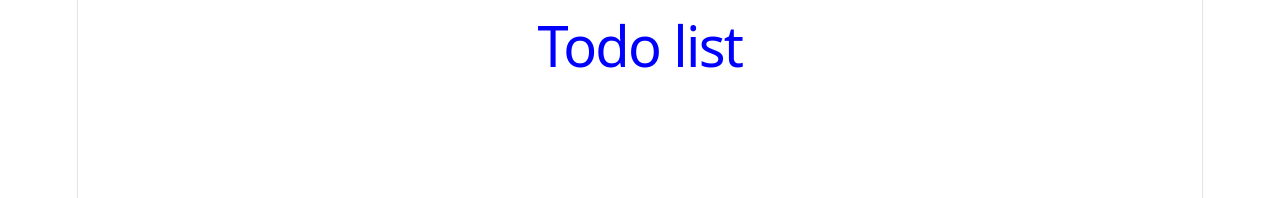
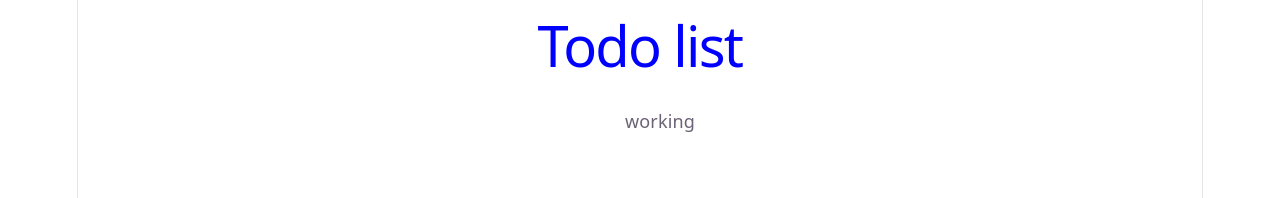
Before and after one commit to rohit-chauhan007/React-JS, a React (Vite) app in the folder redux_class/: page / in a window 1280 px wide. Shown: the top 198 px of the page. Built offline with nearby package versions, Linux system fonts and the light colour scheme.

Commit message:
task show in todo list

```diff
--- a/redux_class/src/components/Todo.jsx
+++ b/redux_class/src/components/Todo.jsx
@@ -6,10 +6,7 @@ export default function Todo(){
    return (
     <>
     <h1 style={{color:"blue"}}>Todo list </h1>
-    {console.log("todo")}
-    {todos.map((todo)=>{
-    <ul>{todo}</ul>
-    })}
+      {todos.map((todo) => <ul>{todo.task}</ul>)}
 
     </>
    )
```
